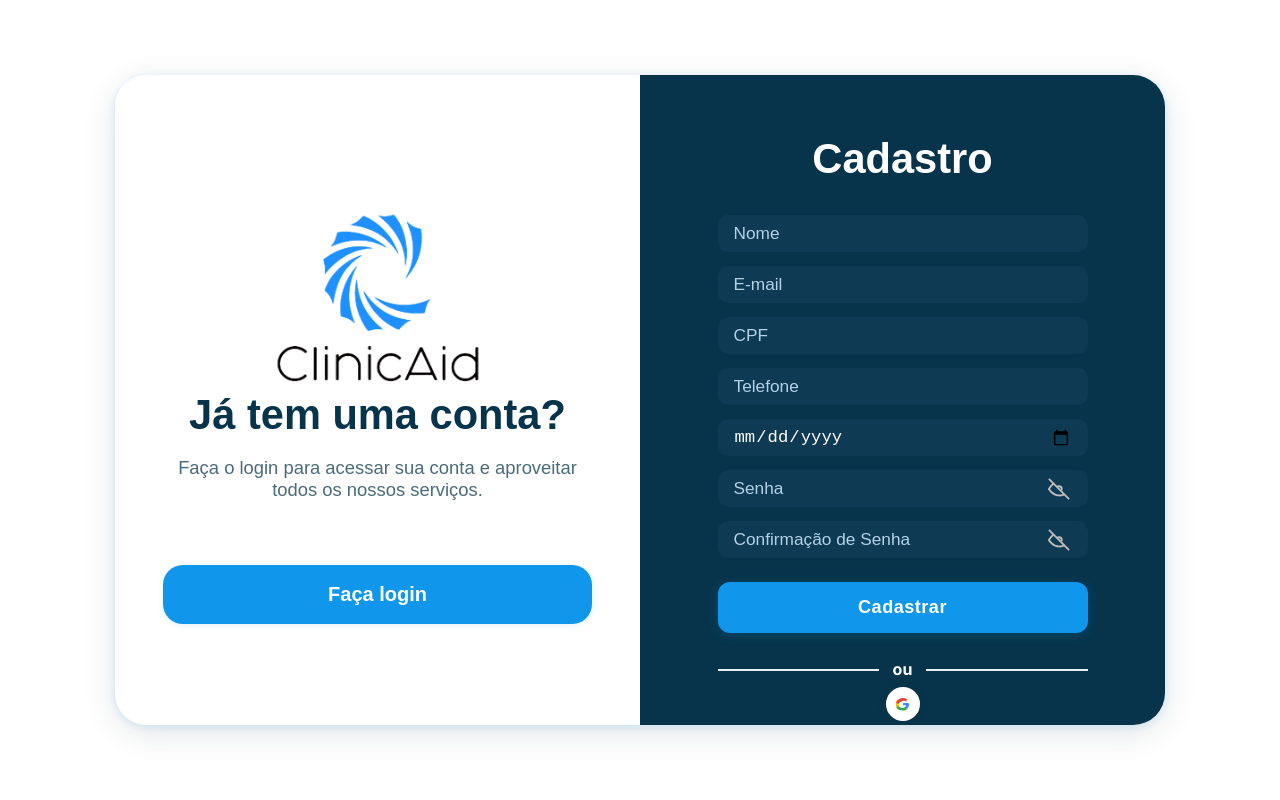
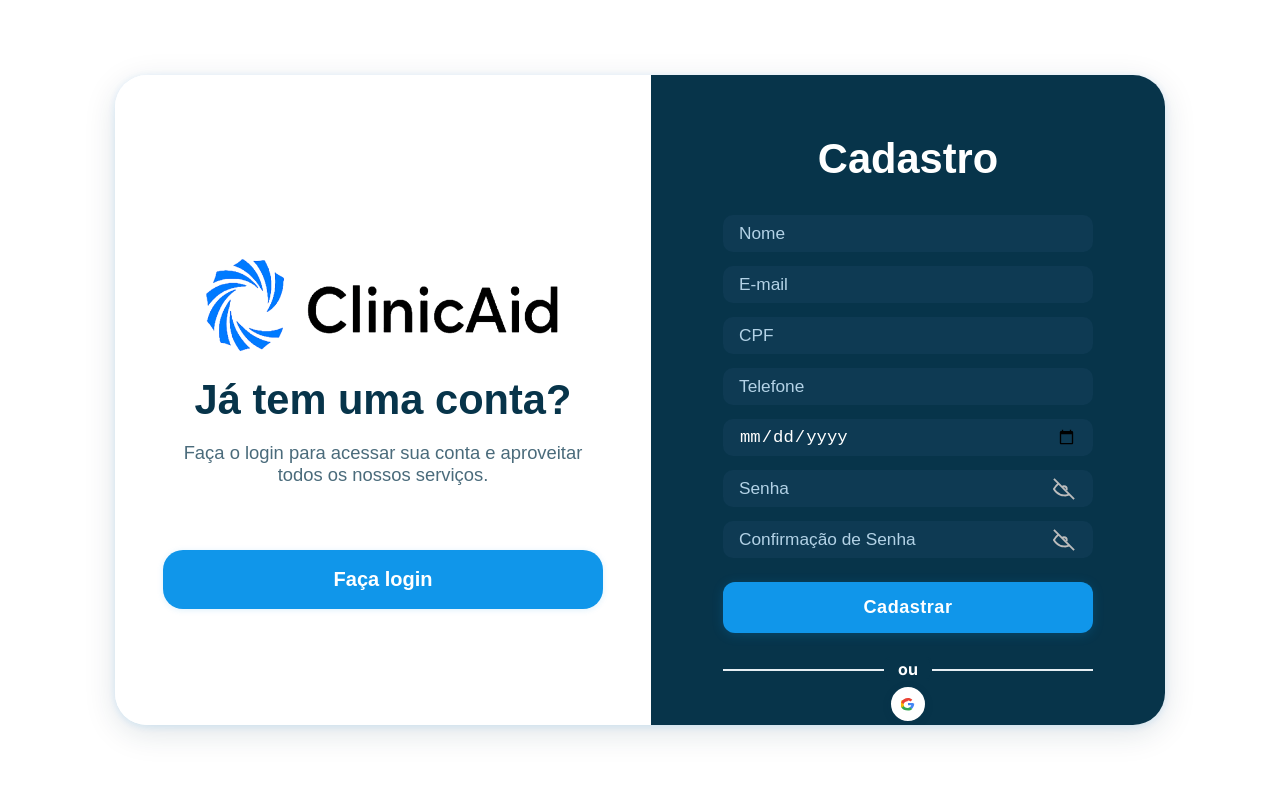
Before and after one commit to nicholasfocke/ClinicAid, a Next.js app: page /auth/register in a window 1280 px wide. Shown: the top 800 px of the page. Built offline with nearby package versions, Linux system fonts and the light colour scheme; no server answers; what react-google-recaptcha-v3 would draw is missing.

Commit message:
update logo lado a lado

```diff
--- a/components/layout/SidebarAdmin.module.css
+++ b/components/layout/SidebarAdmin.module.css
@@ -14,9 +14,9 @@
 }
 
 .logo img {
-  width: 160px;
-  margin-bottom: 40px;
-  margin-top: 40px; /* reduzido para aproximar os textos */
+  width: 270px;
+  margin-bottom: 30px;
+  margin-top: 50px; /* reduzido para aproximar os textos */
 }
 
 .nav {
--- a/components/layout/SidebarAdmin.tsx
+++ b/components/layout/SidebarAdmin.tsx
@@ -56,7 +56,7 @@ const SidebarAdmin = () => {
   return (
     <aside className={styles.sidebar}>
       <div className={styles.logo}>
-        <img src="/images/logo clinicaid branca.png" alt="ClinicAid Logo" />
+        <img src="/images/Logo clinicaid branca lado .png" alt="ClinicAid Logo" />
       </div>
       <div
         style={{
--- a/pages/auth/register.tsx
+++ b/pages/auth/register.tsx
@@ -154,12 +154,12 @@ const Register = () => {
         <div className={styles.loginSplitLeft}>
           <div className={styles.loginSplitPanel}>
             <h2 className={styles.loginSplitPanelTitle}>
-              <div className={styles.logoModernBox} style={{ marginBottom: 0 }}>
+              <div className={styles.logoModernBox} style={{ marginBottom: -20 }}>
               <Image
-                src="/images/logo_clinicaid_azul.png"
+                src="/images/logo clinicaid azul lado.png"
                 alt="Logo clinicaid"
-                width={210}
-                height={180}
+                width={440}
+                height={170}
                 priority
               />
             </div>
```
Also changed, not shown: pages/auth/esquecisenha.tsx (+4 -4 lines), pages/auth/login.tsx (+4 -4 lines), public/images/Logo clinicaid azul lado.png (added), public/images/Logo clinicaid branca lado .png (added).
